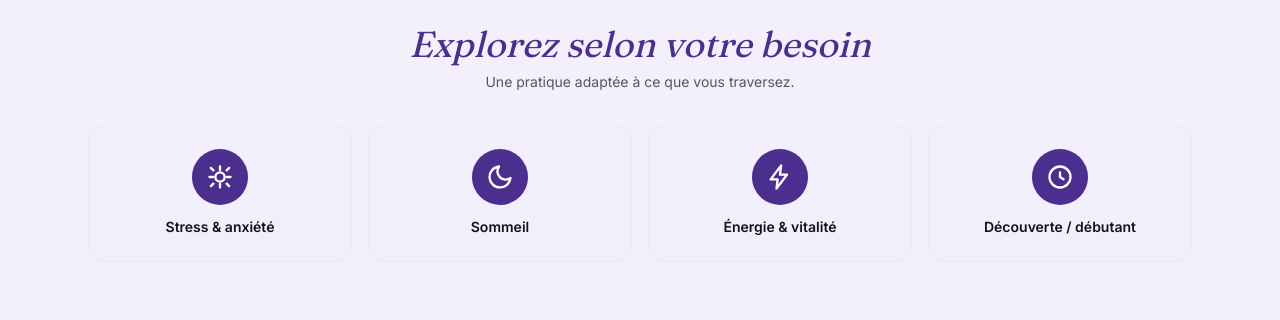
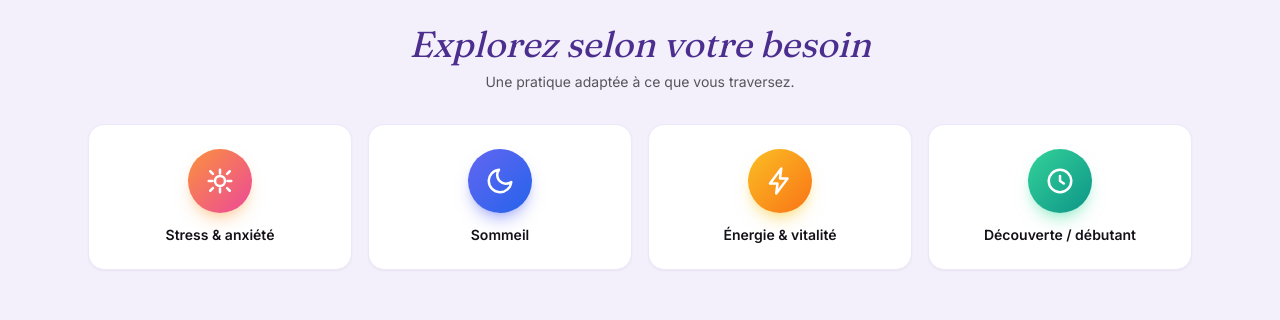
Before and after one commit to maxwelito-lgtm/YogaKunda, a Next.js app: page / in a window 1280 px wide. Shown: the part 1600-1920 px from the top of the page. Built offline with nearby package versions, Linux system fonts and the light colour scheme.

Commit message:
style: icônes Focus en couleurs vives + effet hover

```diff
--- a/components/FocusSection.tsx
+++ b/components/FocusSection.tsx
@@ -98,10 +98,10 @@ export default function FocusSection() {
           <button
             key={item.titre}
             onClick={() => setSelected(item)}
-            className="flex flex-col items-center gap-3 rounded-2xl border border-violet-light bg-violet-light/20 p-6 text-center transition hover:bg-violet-light/40"
+            className="group flex flex-col items-center gap-3 rounded-2xl border border-violet-light bg-white p-6 text-center shadow-sm transition-all hover:-translate-y-1 hover:shadow-md"
           >
             <FocusIcon type={item.icone} />
-            <span className="text-sm font-semibold text-encre">
+            <span className="text-sm font-semibold text-encre transition-colors group-hover:text-violet-dark">
               {item.titre}
             </span>
           </button>
@@ -167,8 +167,8 @@ function LotusIcon() {
 
 function FocusIcon({ type }: { type: string }) {
   const common = {
-    width: 28,
-    height: 28,
+    width: 30,
+    height: 30,
     viewBox: "0 0 24 24",
     fill: "none",
     stroke: "#ffffff",
@@ -202,8 +202,24 @@ function FocusIcon({ type }: { type: string }) {
     ),
   };
 
+  const gradients: Record<string, string> = {
+    stress: "from-orange-400 to-pink-500",
+    sommeil: "from-indigo-500 to-blue-600",
+    energie: "from-amber-400 to-orange-500",
+    decouverte: "from-emerald-400 to-teal-600",
+  };
+
+  const shadows: Record<string, string> = {
+    stress: "shadow-orange-300/50",
+    sommeil: "shadow-indigo-400/50",
+    energie: "shadow-amber-300/50",
+    decouverte: "shadow-emerald-300/50",
+  };
+
   return (
-    <span className="flex h-14 w-14 items-center justify-center rounded-full bg-violet-dark">
+    <span
+      className={`flex h-16 w-16 items-center justify-center rounded-full bg-gradient-to-br ${gradients[type]} shadow-lg ${shadows[type]}`}
+    >
       {icons[type]}
     </span>
   );
```
